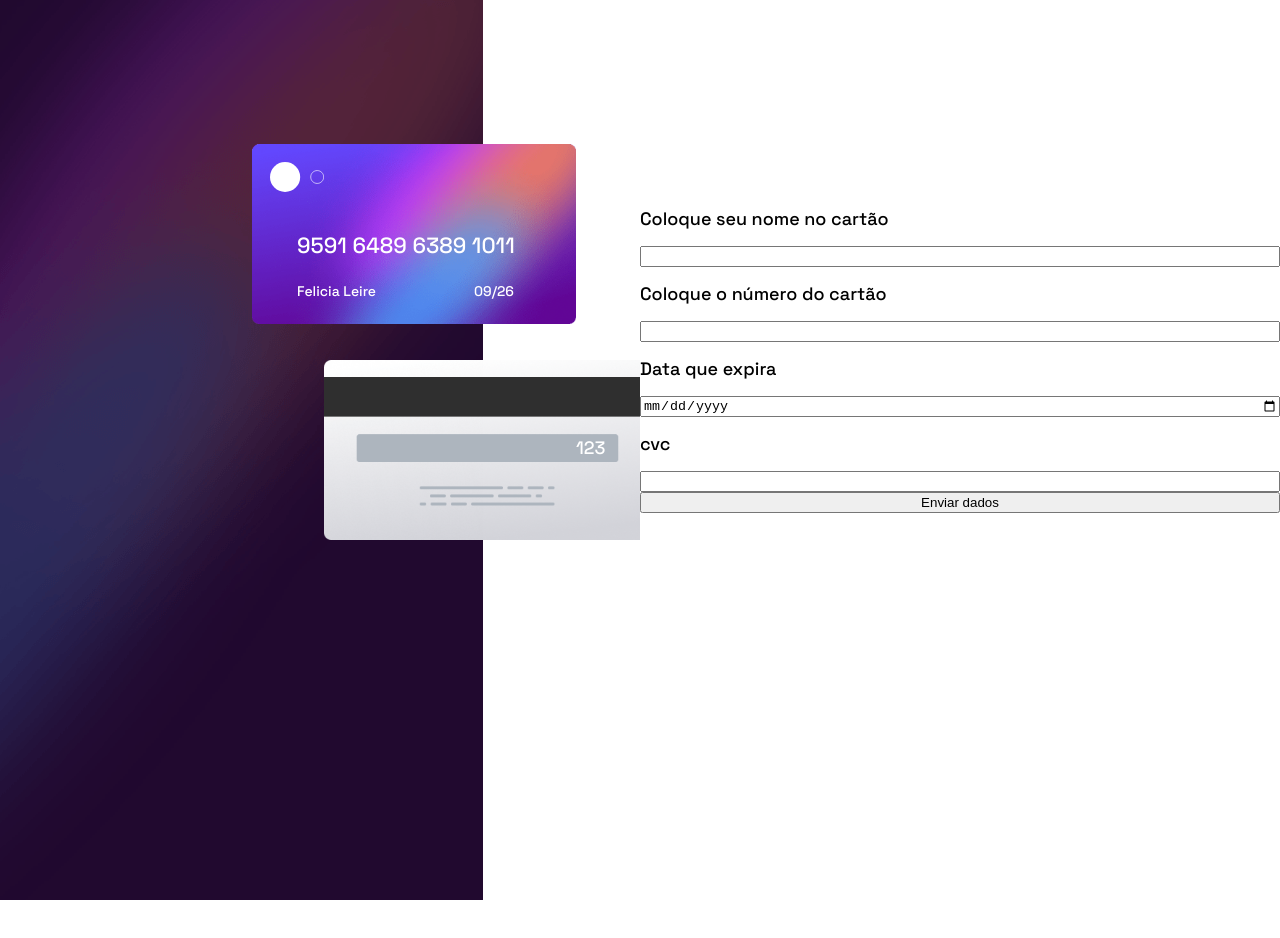
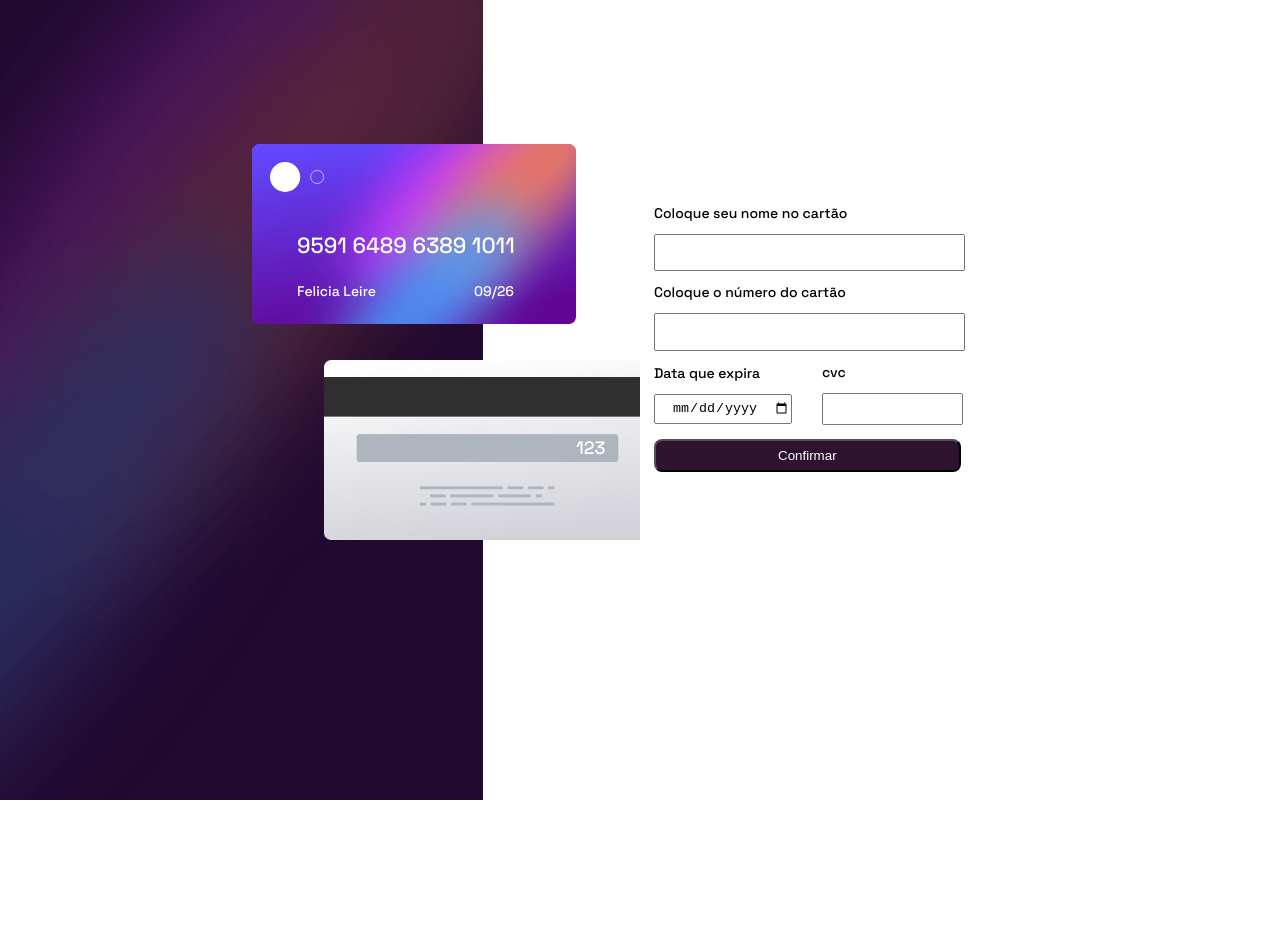
Before and after one commit to FabioSousaFullStack/bankcard, an Angular app: page / in a window 1280 px wide. Shown: the top 938 px of the page. After the commit the page ends 800 px from the top, so only its background shows below. Built offline with nearby package versions, Linux system fonts and the light colour scheme.

Commit message:
finalização do template

```diff
--- a/src/app/formulario/formulario.component.html
+++ b/src/app/formulario/formulario.component.html
@@ -1,16 +1,25 @@
 <div class="formulario">
 <form>
   <label>Coloque seu nome no cartão</label>
-  <input type="text" />
+  <input class="dadoscard" type="text" />
 
   <label>Coloque o número do cartão</label>
-  <input type="text" />
+  <input class="dadoscard" type="number" />
 
-  <label>Data que expira</label>
-    <input type="date" />
+  <div class="data-cvc">
 
+    <div class="data">
+  <label >Data que expira</label>
+    <input class="dadoscard_data_cvc" type="date" />
+  </div>
+
+  <div class="cvc">
   <label>cvc</label>
-    <input type="number" />
-<button >Enviar dados</button>
+    <input class="dadoscard_data_cvc" type="number" />
+  </div>
+
+  </div>
+
+<button class="botao" >Confirmar</button>
 </form>
 </div>
--- a/src/app/formulario/formulario.component.scss
+++ b/src/app/formulario/formulario.component.scss
@@ -1,15 +1,65 @@
-form{
+form {
+  font-size: 14px;
+  margin: 0 1em;
   display: flex;
   flex-direction: column;
-  label{
+
+  label {
     padding: 1em 0;
+  }
+
+  .data-cvc {
+    display: grid;
+    grid-template-columns: 12em 12em;
+
+    .data,
+    .cvc {
+      display: flex;
+      flex-direction: column;
+      justify-content: center;
+
+    }
+  }
+
+  .dadoscard {
+    width: 22em;
+    height: 1.5em;
+    padding: .5em;
+  }
+
+  .dadoscard_data_cvc {
+
+    width: 10em;
+    height: 2em;
+    text-align: center;
+  }
+
+  .botao {
+    background-color: rgb(47, 18, 47);
+    color: rgb(255, 255, 255);
+    width: 23em;
+    height: 2.5em;
+    margin-top: 1em;
+    border-radius: 8px;
   }
 }
 
-@media(min-width: 376px){
-  .formulario{
+
+@media(min-width: 376px) {
+  .formulario {
     width: 50vw;
-    height: 100vh;
     margin-top: 30%;
   }
+
+  .dadoscard {
+    width: 20em;
+    height: 2em;
+    padding: .5em;
+  }
+
+  .dadoscard_data_cvc {
+    width: 10em;
+    height: 2em;
+    text-align: center;
+  }
 }
```
